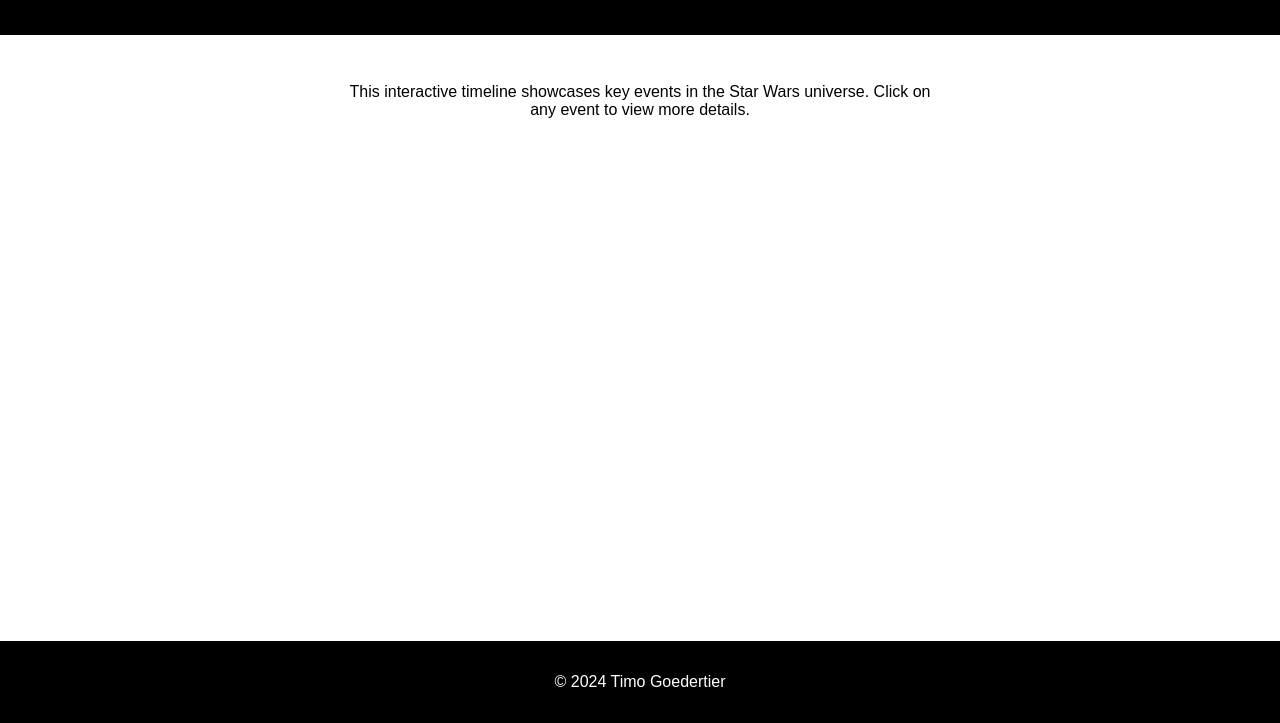
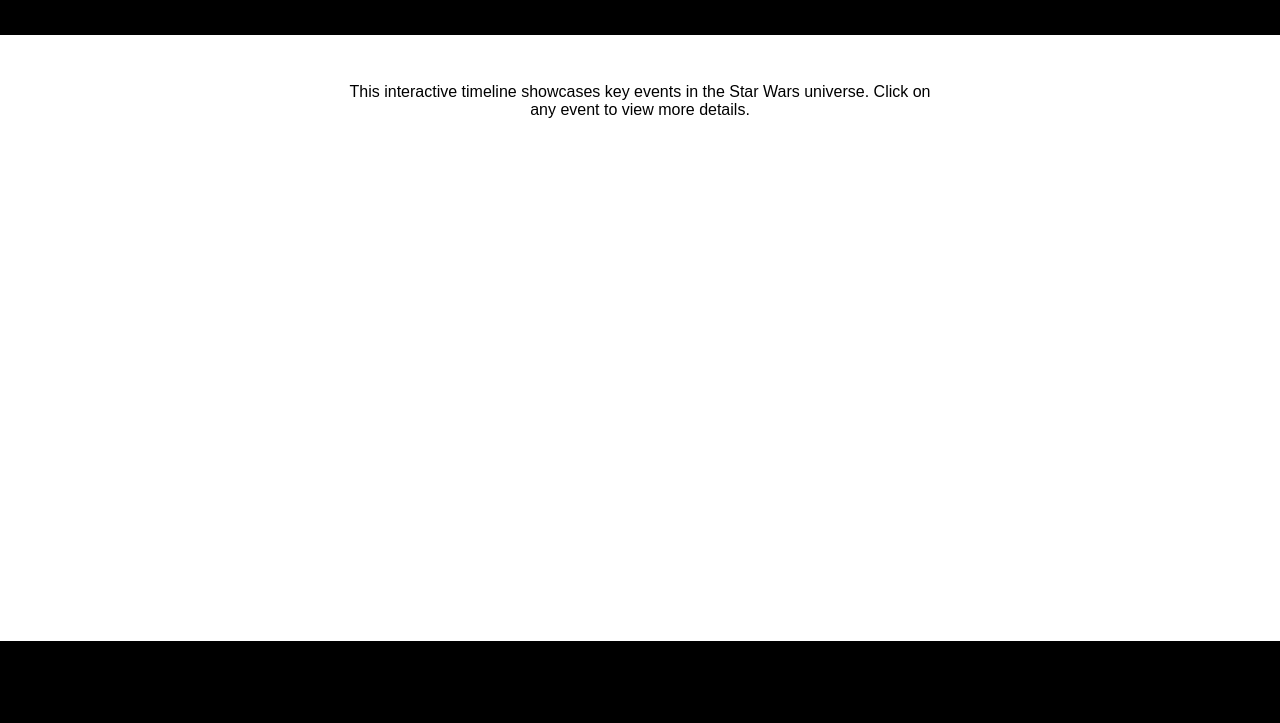
Before and after one commit to timog06/SW-Timeline, a plain HTML site: page index.html in a window 1280 px wide. Shown: the part 77-800 px from the top of the page. Drawn offline with Linux system fonts and the light colour scheme; a script that the page names is missing.

Commit message:
quick hide

```diff
--- a/index.html
+++ b/index.html
@@ -24,7 +24,7 @@
     </main>
 
     <footer>
-        <p>&copy; 2024 Timo Goedertier</p>
+        <p class="hidden">&copy; 2024 Timo Goedertier</p>
     </footer>
 
     <script src='https://visjs.github.io/vis-timeline/standalone/umd/vis-timeline-graph2d.min.js'></script>
--- a/style.css
+++ b/style.css
@@ -64,3 +64,7 @@ main {
     font-style: italic;
     color: #666;
 }
+
+.hidden {
+  color:#000;
+}
```
